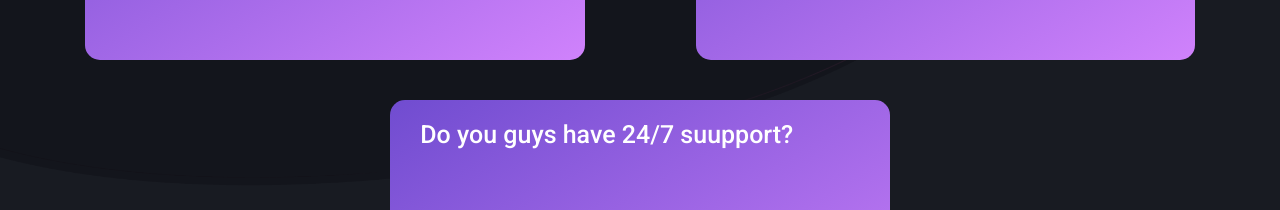
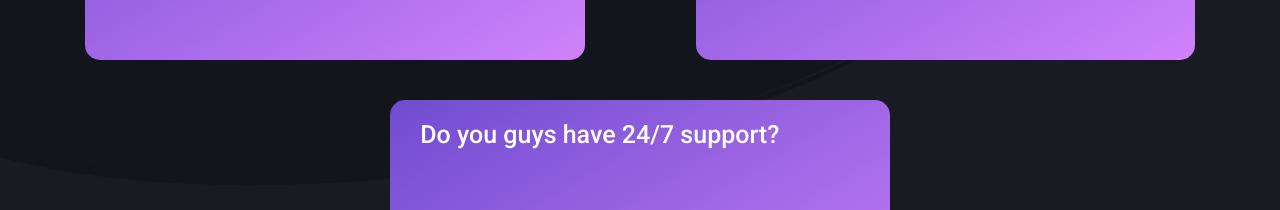
Before and after one commit to yyss8/ls-notify, a Next.js app: page / in a window 1280 px wide. Shown: the part 2760-2970 px from the top of the page. Built offline with nearby package versions, Linux system fonts and the light colour scheme.

Commit message:
fix typo.

```diff
--- a/src/components/Faq/Faq.jsx
+++ b/src/components/Faq/Faq.jsx
@@ -11,7 +11,7 @@ const Faq = () => {
         <InfoBox style="2" title="How do I get LS Notify?" description="You may join through restocks, giveaways or group buys." />
       </div>
       <div className="d-xl-flex justify-content-center">
-        <InfoBox style="2" title="Do you guys have 24/7 suupport?" description="Yes, we offer 24/7 support through all times." />
+        <InfoBox style="2" title="Do you guys have 24/7 support?" description="Yes, we offer 24/7 support through all times." />
       </div>
     </div>
   </section>
```
